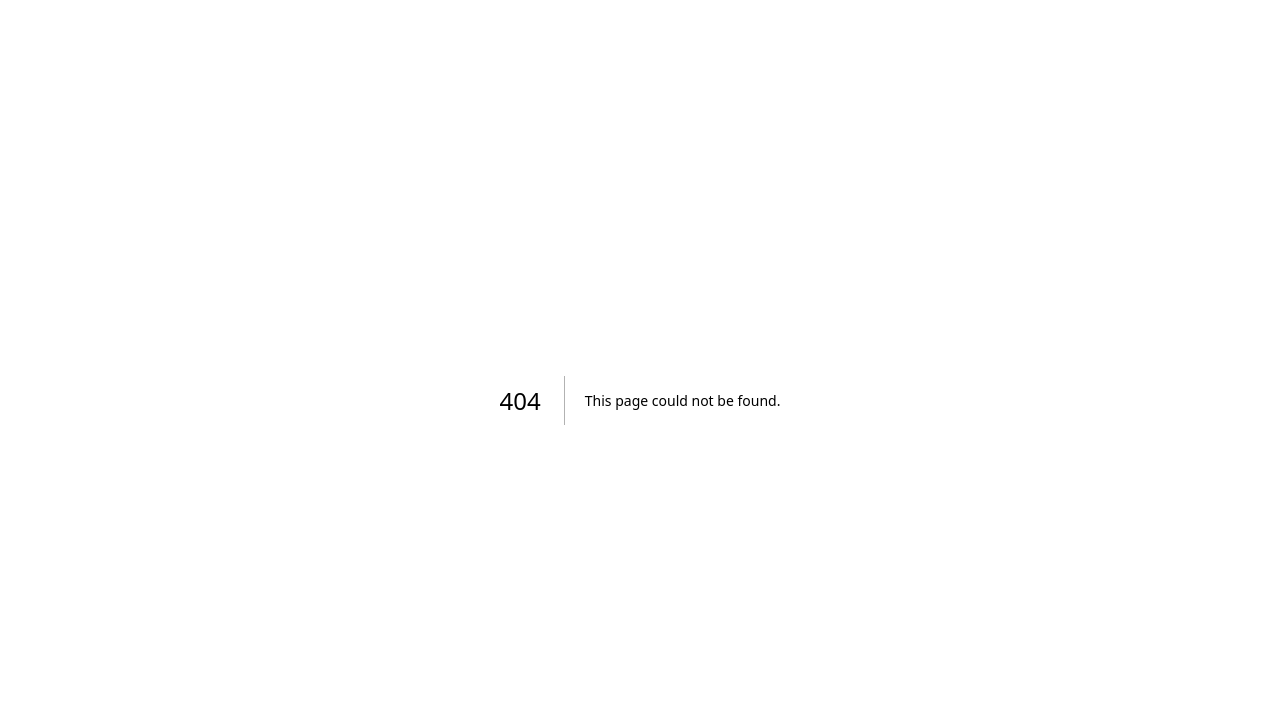
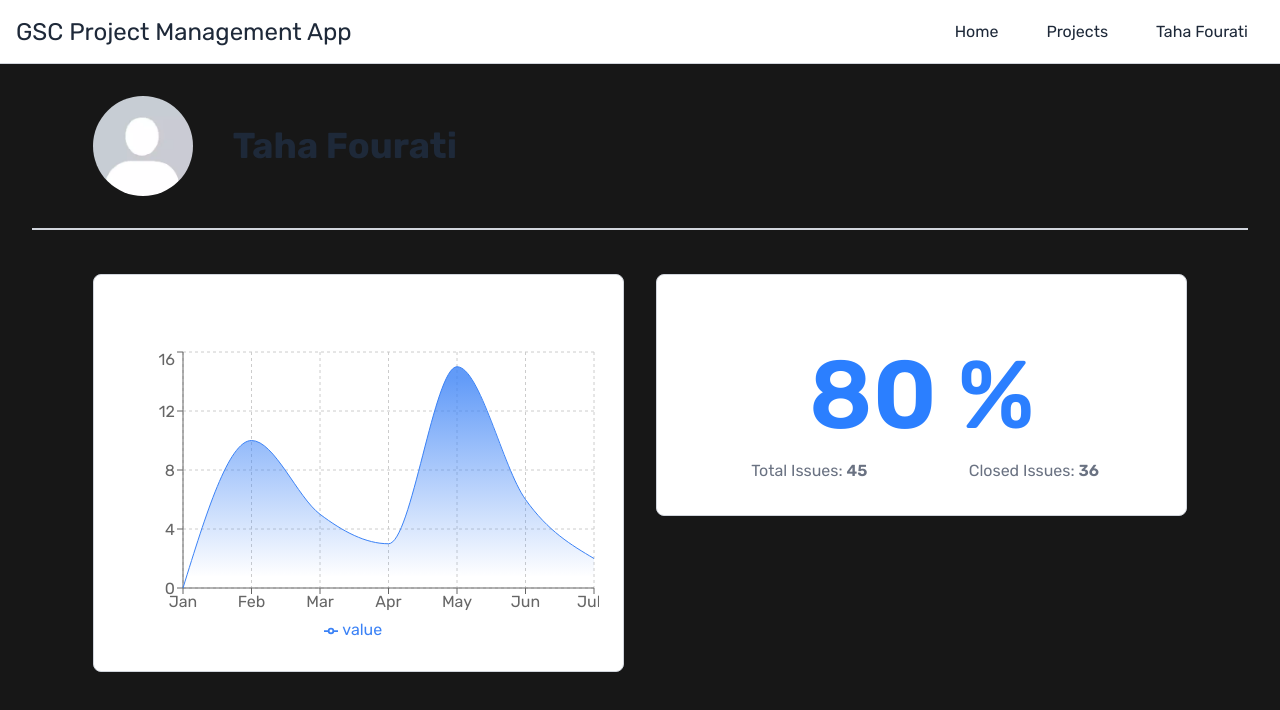
Before and after one commit to med-taha-fourati/gsc-project-management-app, a Next.js app: page /profile/taha in a window 1280 px wide. Before the commit this address had no page. Shown: the top 710 px of the page. Built offline with nearby package versions, Linux system fonts and the light colour scheme.

Commit message:
added profile page

```diff
--- /dev/null
+++ b/src/app/profile/[name]/_components/IssuePercentageCard.jsx
@@ -0,0 +1,23 @@
+import React from 'react'
+
+const IssuePercentageCard = () => {
+  return (
+    <div className="bg-white rounded-lg border border-gray-300 p-6 my-3 w-full max-w-9/10 hover:shadow-xl transition-shadow duration-300">
+        <h2 className="text-2xl font-bold mb-4">Issue Tracker</h2>
+        <div className='flex justify-center items-center mx-4 my-4'>
+            <p className="text-blue-500 text-8xl font-semibold">{Math.round((36 / 45) * 100)} %</p>
+        </div>
+
+        <div className="flex justify-between items-center text-center mx-4 my-2">
+            <div className="w-1/2">
+                <p className="text-gray-500">Total Issues: <span className="font-semibold">45</span></p>
+            </div>
+            <div className="w-1/2">
+                <p className="text-gray-500">Closed Issues: <span className="font-semibold">36</span></p>
+            </div>
+        </div>
+    </div>
+  )
+}
+
+export default IssuePercentageCard
--- /dev/null
+++ b/src/app/profile/[name]/page.js
@@ -0,0 +1,29 @@
+import Navbar from '@/components/Navbar/Navbar'
+import React from 'react'
+import Image from 'next/image'
+import DefaultProfile from '../../../../public/profile.webp'
+import Graph from '../../projects/[id]/_components/Charts/Graph'
+import IssuePercentageCard from './_components/IssuePercentageCard'
+
+const profile = () => {
+  return (
+    <>
+        <Navbar profileName={"Taha Fourati"} />
+        <div className="flex flex-col items-center justify-center w-full mt-[4rem] p-[2rem] overflow-scroll">
+            <div className="flex justify-left items-center w-full max-w-9/10 mb-8">
+                <Image src={DefaultProfile} alt="Profile" width={100} height={100} className="rounded-full mr-4" />
+                <h1 className="text-4xl font-bold text-gray-800 ml-6">Taha Fourati</h1>
+            </div>
+
+            <hr className="w-full border border-gray-300"/>
+
+            <div className="flex flex-col items-center w-full mt-8 md:flex-row md:justify-between md:items-start gap-8 md:max-w-9/10">
+                <Graph />
+                <IssuePercentageCard />
+            </div>
+        </div>
+    </>
+  )
+}
+
+export default profile
--- /dev/null
+++ b/src/app/profile/page.js
@@ -0,0 +1,9 @@
+import React from 'react'
+
+const ProfileWhere = () => {
+  return (
+    <div>404: please specify a profile name</div>
+  )
+}
+
+export default ProfileWhere
--- a/src/app/projects/[id]/page.js
+++ b/src/app/projects/[id]/page.js
@@ -4,8 +4,8 @@ import Navbar from '@/components/Navbar/Navbar'
 import {useState} from 'react'
 import Closed from './_components/closed'
 import Graph from './_components/Charts/Graph'
-import FilesCard from './_components/FilesCard/FilesCard';
-import IssueCard from './_components/IssueCard/IssueCard';
+import FilesCard from './_components/Cards/FilesCard';
+import IssueCard from './_components/Cards/IssueCard';
 
 const projectPage = () => {
   const [filesOpen, setFilesOpen] = useState(true);
@@ -35,7 +35,6 @@ const projectPage = () => {
         (
           <>
             <FilesCard />
-            <Graph />
           </>
         ) :
         (
--- a/src/components/Card/Card.jsx
+++ b/src/components/Card/Card.jsx
@@ -7,10 +7,7 @@ const Card = ({ id, name, desc, url, }) => {
         <div className="bg-white rounded-lg border border-gray-300 p-6 my-3 w-full max-w-8/10 hover:shadow-xl transition-shadow duration-300">
             <h2 className="text-2xl font-bold mb-4">Project 1</h2>
             <p className="text-gray-700 mb-4">This is a brief description of the project. It provides an overview of the project's goals and objectives.</p>
-            <p className="mb-4">
-                <b>Site URL: </b>
-                <Link href="https://www.google.com" className="text-blue-500 underline">https://www.google.com</Link>
-            </p>
+
             <div className="flex justify-between items-center">
                 <span className="text-sm text-gray-500">Created on: {new Date().toISOString().split('T')[0]}</span>
                 <Link href="/projects/1" className="bg-blue-500 text-white px-4 py-2 rounded hover:bg-blue-600">View Details</Link>
--- a/src/components/Navbar/Navbar.jsx
+++ b/src/components/Navbar/Navbar.jsx
@@ -11,7 +11,7 @@ const Navbar = ({profileName}) => {
     <div className="navbar-items flex items-center space-x-4">
         <Link href="/"><button className="text-gray-800 px-4 py-2 rounded hover:bg-gray-300">Home</button></Link>
         <Link href="/"><button className="text-gray-800 px-4 py-2 rounded hover:bg-gray-300">Projects</button></Link>
-        <Link href="/profile"><button className="text-gray-800 px-4 py-2 rounded hover:bg-gray-300">{profileName ?? "Profile"}</button></Link>
+        <Link href="/profile/taha"><button className="text-gray-800 px-4 py-2 rounded hover:bg-gray-300">{profileName ?? "Profile"}</button></Link>
     </div>
     </div>
   )
--- a/src/constants/Data.js
+++ /dev/null
@@ -1,46 +0,0 @@
-export const Site = {
-    url: "https://www.google.com",
-    permission: "",
-    last_analysis: ""
-}
-
-export const Project = {
-    id: 0,
-    name: "",
-    description: "",
-    site: Site,
-    created_at: "",
-    updated_at: "",
-    closed: false,
-}
-
-export const Query = {
-    query: 0,
-    clicks: 0,
-    impressions: 0,
-    ctr: 0,
-    position: 0,
-    opportunity: ""
-}
-
-export const SiteResult = {
-    success: true,
-    site_url: "",
-    analysis_date: "",
-    period_days: 3,
-    data_source: "Google Search Console API",
-    summary: {
-        total_clicks: 0,
-        total_impressions: 0,
-        avg_ctr: 0,
-        avg_position: 0
-    },
-    top_queries: [],
-    recommendations: []
-}
-
-export const Recommendation = {
-    priority: "",
-    type: "",
-    description: ""
-}
```
Also changed, not shown: public/profile.webp (added), src/app/projects/[id]/_components/Cards/FilesCard.jsx (renamed from src/app/projects/[id]/_components/FilesCard/FilesCard.jsx), src/app/projects/[id]/_components/Cards/IssueCard.jsx (renamed from src/app/projects/[id]/_components/IssueCard/IssueCard.jsx).
